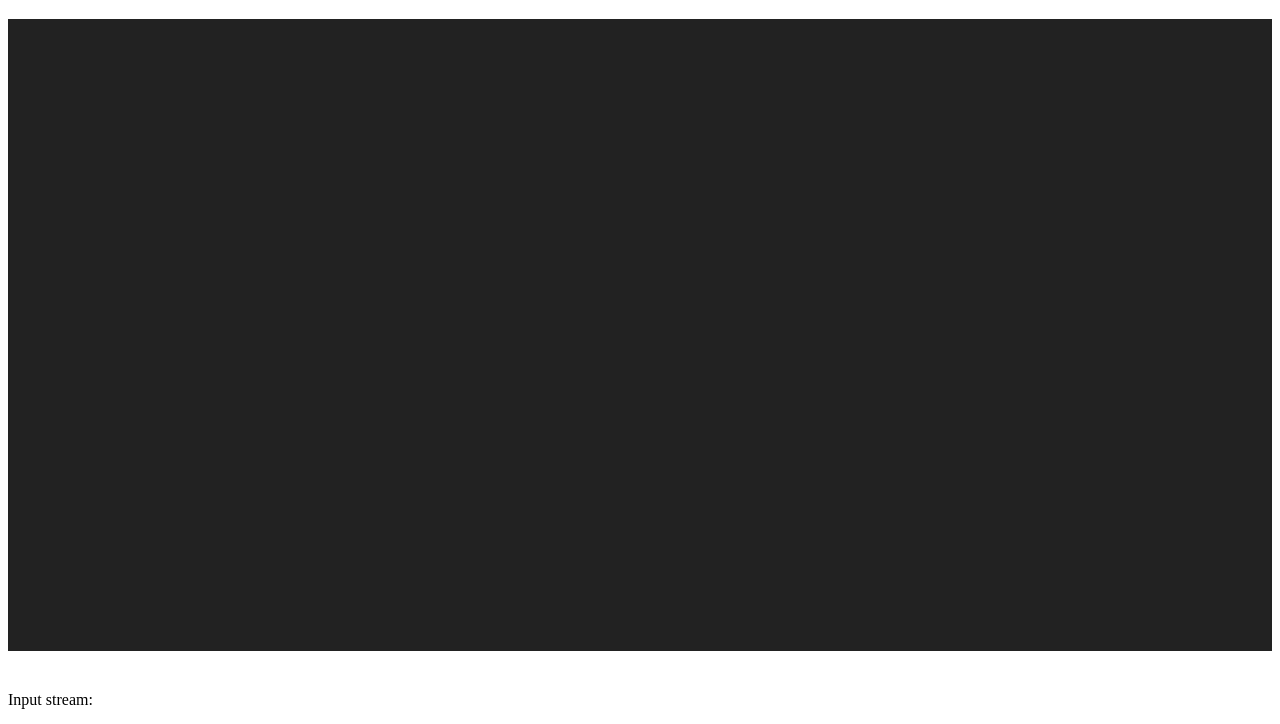
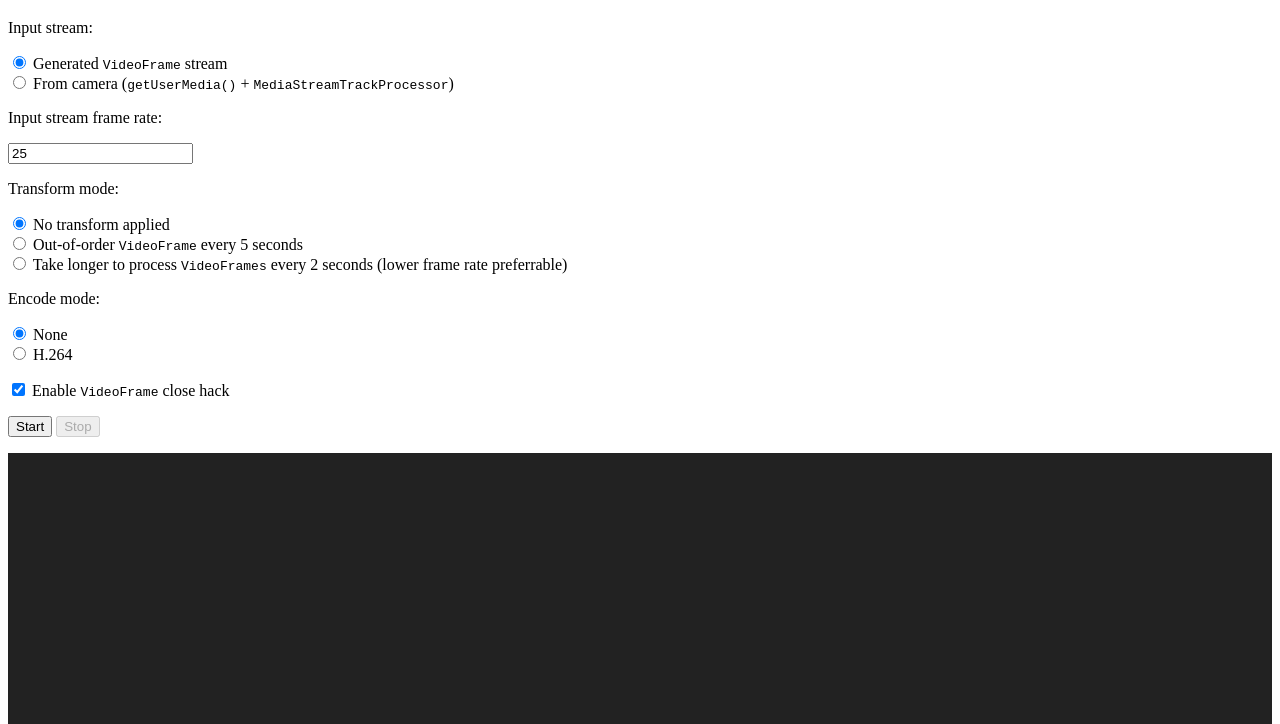
Before and after one commit to tidoust/media-tests, a plain HTML site: page jitter/index.html in a window 1280 px wide. Shown: the part 61-785 px from the top of the page. Drawn offline with Linux system fonts and the light colour scheme.

Commit message:
Add checkbox to enable/disable close hack

```diff
--- a/jitter/index.html
+++ b/jitter/index.html
@@ -20,16 +20,13 @@
 
 <body>
   <h1>Jitter</h1>
-  <p>
-    <video height="50%" id="outputVideo" autoplay muted></video>
-  </p>
 
   <p>Input stream:</p>
   <p>
     <input type="radio" id="streammode1" name="streammode" value="generated" checked="checked">
-    <label for="streammode1">Generated VideoFrames</label><br>
+    <label for="streammode1">Generated <code>VideoFrame</code> stream</label><br>
     <input type="radio" id="streammode2" name="streammode" value="usermedia">
-    <label for="streammode2"><code>getUserMedia()</code></label>
+    <label for="streammode2">From camera (<code>getUserMedia()</code> + <code>MediaStreamTrackProcessor</code>)</label>
   </p>
 
   <p>Input stream frame rate:</p>
@@ -55,8 +52,17 @@
     <label for="encodemode2">H.264</label>
   </p>
 
+  <p>
+    <input type="checkbox" id="closehack" checked="checked">
+    <label for="closehack">Enable <code>VideoFrame</code> close hack</label>
+  </p>
+
   <button id="start">Start</button>
   <button id="stop">Stop</button>
+
+  <p>
+    <video height="50%" id="outputVideo" autoplay muted></video>
+  </p>
 
   <script src="instrumented-transformstream.js"></script>
   <script src="main.js"></script>
--- a/jitter/main.js
+++ b/jitter/main.js
@@ -3,7 +3,6 @@
 // TEMP: workaround Chrome failure to close VideoFrames in workers
 // when they are transferred to the main thread.
 // Drop whenever possible!
-const closeHack = true;
 const framesToClose = {};
 
 let inputWorker;
@@ -201,6 +200,9 @@ document.addEventListener('DOMContentLoaded', async function (event) {
     const encodeMode = document.querySelector('input[name="encodemode"]:checked')?.value ||
       'none';
 
+    // TEMP: Enable/Disable VideoFrame close hack
+    const closeHack = !!document.getElementById('closehack').checked;
+
     let encodeConfig;
     switch (encodeMode) {
       case 'none':
```
